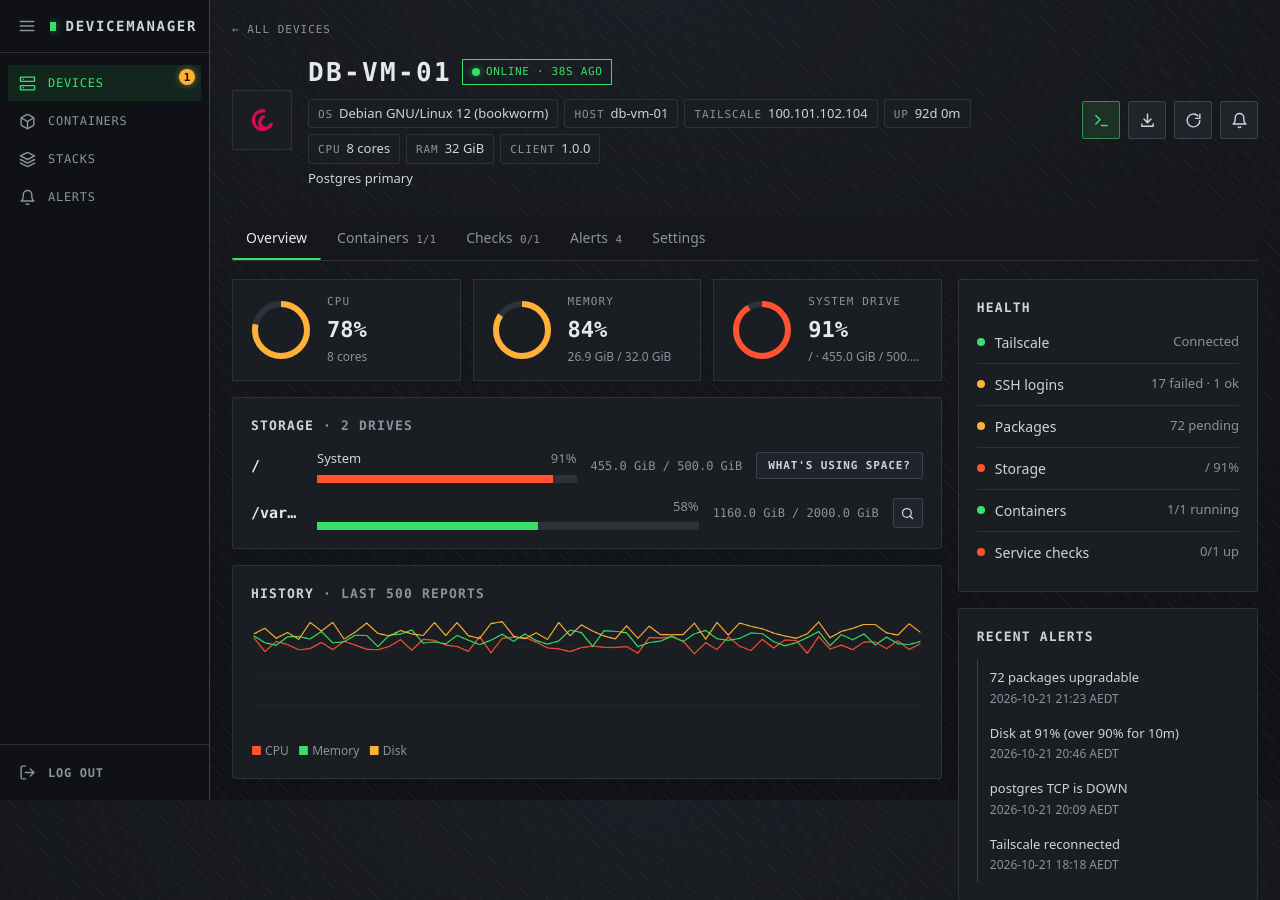
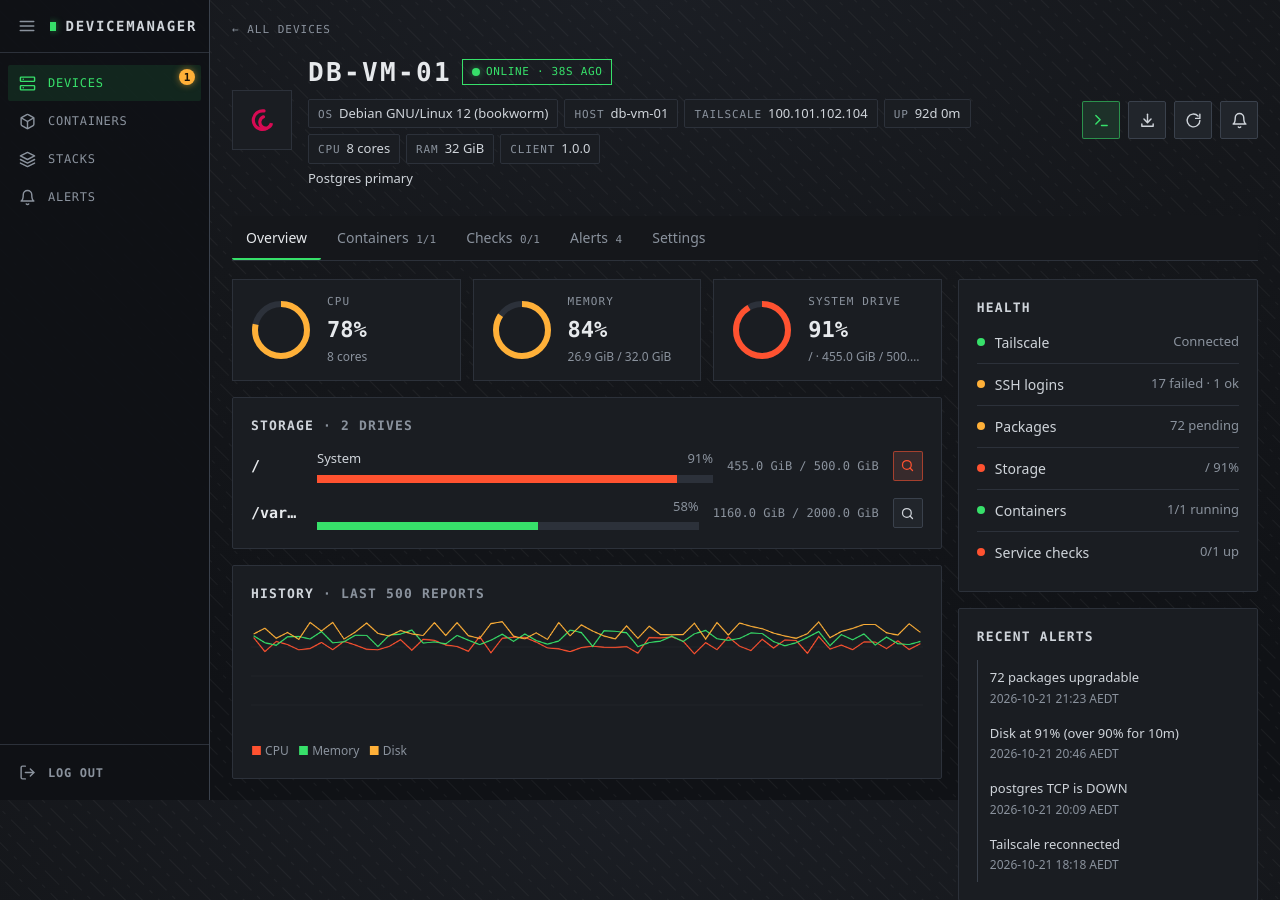
Before and after one commit to oliverw0/device-manager, a FastAPI app: page /devices/2 in a window 1280 px wide. Shown: the top 900 px of the page. Run offline with FastAPI, Linux system fonts and the light colour scheme; data comes from the database, SQL or seed files in the repository; data that the repository does not hold is empty; parts of the project's set-up code (start-up, migrations or seed data) failed here and were passed over.

Commit message:
same inspect icon on every drive; a nearly-full drive's is tinted red instead of a text button
Co-Authored-By: Claude Opus 5.5 <noreply@anthropic.com>

```diff
--- a/app/static/style.css
+++ b/app/static/style.css
@@ -962,7 +962,9 @@ tr:has(.stat-led.off) .os-icon { opacity: 0.45; }
 /* ---------- "What's using space?" drawer ---------- */
 .drive { grid-template-columns: 52px minmax(0, 1fr) auto auto; }
 .drive-act { display: inline-flex; justify-content: flex-end; }
-.drive-btn { padding: 6px 11px; font-size: 11px; white-space: nowrap; }
+/* every drive gets the same icon; a nearly-full one is tinted red so it still stands out */
+.icon-btn.hot { color: var(--red); border-color: rgba(255,82,48,0.55); background: color-mix(in srgb, var(--red) 10%, var(--panel-2)); }
+.icon-btn.hot:hover { border-color: var(--red); background: color-mix(in srgb, var(--red) 18%, var(--panel-2)); color: var(--red); }
 .icon-btn-sm { width: 30px; height: 30px; }
 .drawer { position: fixed; inset: 0 0 0 auto; width: min(580px, 100vw); max-width: 100vw; height: 100%; max-height: 100%; margin: 0; padding: 0;
   background: var(--panel); color: var(--text); border: 0; border-left: 1px solid var(--border-strong); box-shadow: -12px 0 40px rgba(0,0,0,0.5); }
@@ -1006,5 +1008,4 @@ tr:has(.stat-led.off) .os-icon { opacity: 0.45; }
   .drive { grid-template-columns: 44px minmax(0, 1fr) auto; }
   .drive-act { grid-column: 3; grid-row: 1; }
   .drive-used { grid-column: 2; grid-row: 2; }
-  .drive-btn { padding: 6px 8px; }
 }
--- a/app/templates/device_detail.html
+++ b/app/templates/device_detail.html
@@ -98,11 +98,11 @@
           {% if device.ssh_enabled %}
           {% set name = dk.mount.rstrip('\\') or dk.mount or 'Disk' %}
           <span class="drive-act">
-            <button type="button" class="{{ 'secondary drive-btn' if p >= 90 else 'icon-btn icon-btn-sm tip-below tip-end' }}"
-              {% if p < 90 %}data-tip="What's using space?"{% endif %} aria-label="What's using space on {{ name }}"
+            <button type="button" class="icon-btn icon-btn-sm tip-below tip-end{{ ' hot' if p >= 90 }}"
+              data-tip="What's using space?" aria-label="What's using space on {{ name }}"
               data-inspect="{{ dk.mount }}" data-name="{{ name }}" data-pct="{{ p }}"
               data-used="{{ dk.used_bytes or 0 }}" data-total="{{ dk.total_bytes or 0 }}"
-              onclick="openDiskDrawer(this)">{% if p >= 90 %}What's using space?{% else %}<svg viewBox="0 0 24 24" width="15" height="15" fill="none" stroke="currentColor" stroke-width="2" stroke-linecap="round" aria-hidden="true"><circle cx="11" cy="11" r="7"></circle><path d="M20 20l-4-4"></path></svg>{% endif %}</button>
+              onclick="openDiskDrawer(this)"><svg viewBox="0 0 24 24" width="15" height="15" fill="none" stroke="currentColor" stroke-width="2" stroke-linecap="round" aria-hidden="true"><circle cx="11" cy="11" r="7"></circle><path d="M20 20l-4-4"></path></svg></button>
           </span>
           {% endif %}
         </div>
```
